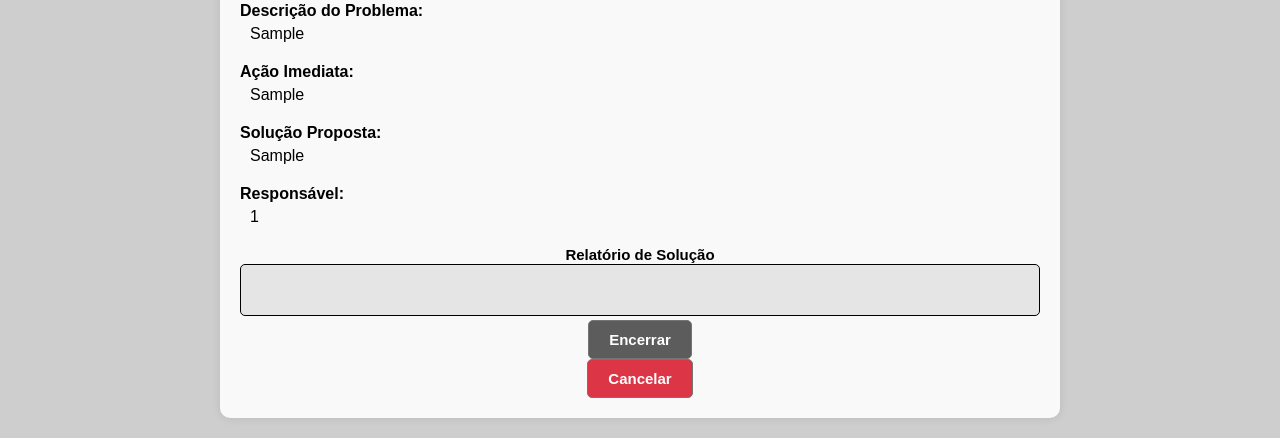
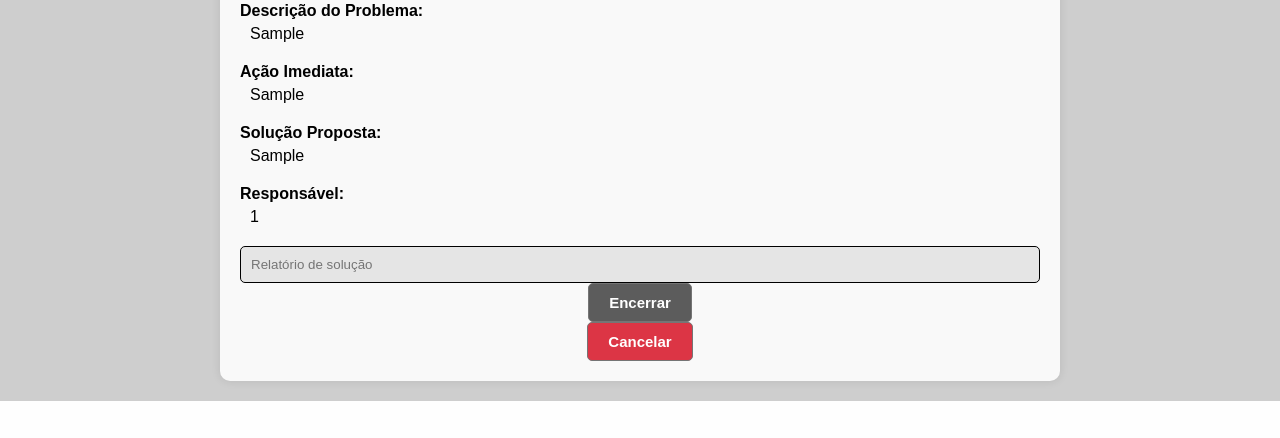
Before and after one commit to gabrielfdrz/TicketApp, a Flask app: page /ticket/1 in a window 1280 px wide. Shown: the part 792-1230 px from the top of the page. After the commit the page ends 1193 px from the top, so only its background shows below. Run offline with Flask 3, Linux system fonts and the light colour scheme; tables that the repository leaves empty or names only in its code hold one stand-in row (values such as "Sample post"); parts of the project's set-up code (start-up, migrations or seed data) failed here and were passed over.

Commit message:
Revert " Changes to be committed:"
This reverts commit d81755eec5c79da1620ca97a4aaed34ee7f7cbfd.

```diff
--- a/app/templates/ticket_aberto.html
+++ b/app/templates/ticket_aberto.html
@@ -99,17 +99,11 @@
                     <button type="submit" class="start-button">Iniciar</button>
                 </form>
                 {% endif %}
-                {% if ticket[12] != 'ENCERRADO' %}
                 <form method="POST" action="/encerrar_ticket/{{ ticket[0] }}">
-                    {{ close_ticket_form.hidden_tag() }}
-                    {{ close_ticket_form.relatorio.label }}<br>
-                    {{ close_ticket_form.relatorio(size=40) }}<br>
-                    {{ close_ticket_form.submit(class="close-button") }}
+                    <input type="text" name="relatorio" placeholder="Relatório de solução">
+                    <button type="submit" class="close-button">Encerrar</button>
                 </form>
-                {% endif %}
-                <form method="POST" action="/cancelar_ticket/{{ ticket[0] }}">
-                    <button type="submit" class="cancel-button">Cancelar</button>
-                </form>
+                <button class="cancel-button">Cancelar</button>
             </div>
     </section>
 </body>
```
